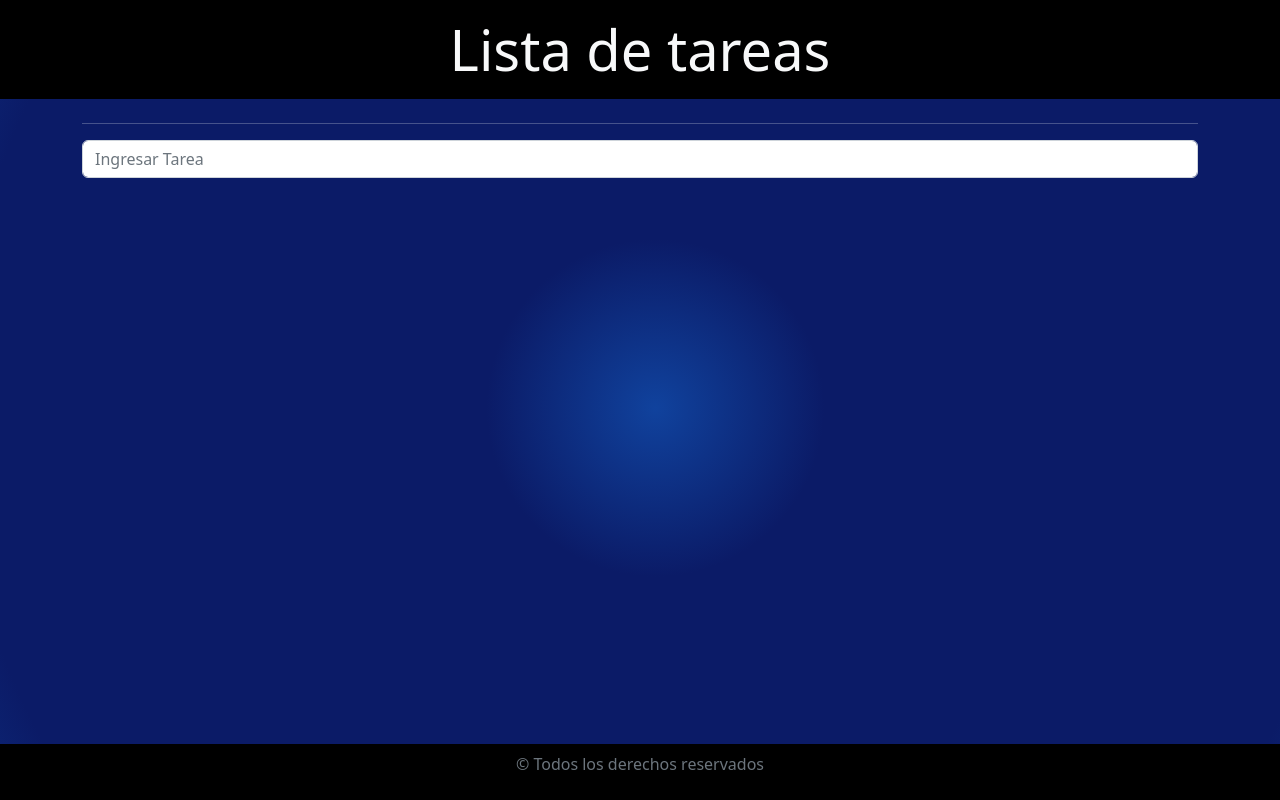
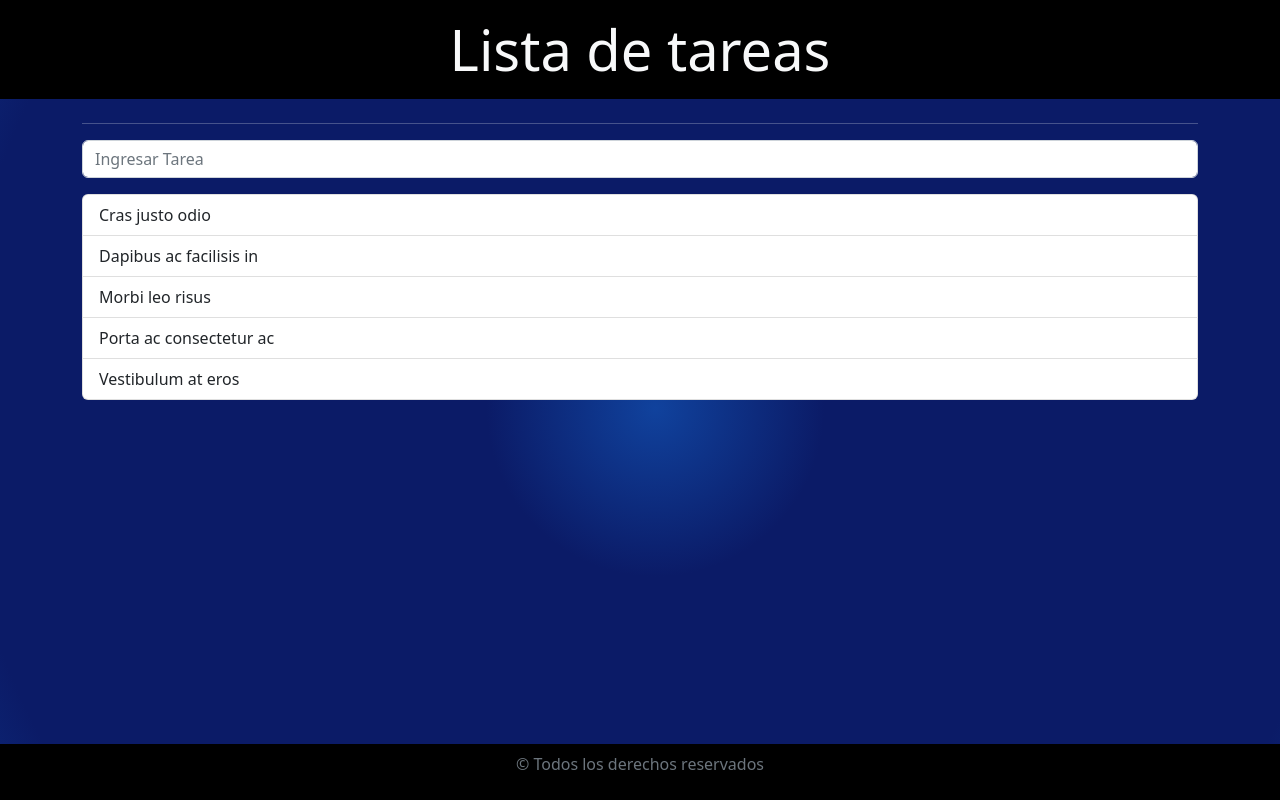
Before and after one commit to mariju92/ejercicio4react, a React (Vite) app: page / in a window 1280 px wide. Built offline with nearby package versions, Linux system fonts and the light colour scheme.

Commit message:
Se agrega el componente listaTareas

```diff
--- a/src/components/Formulario.jsx
+++ b/src/components/Formulario.jsx
@@ -1,14 +1,16 @@
 import Form from 'react-bootstrap/Form'
+import ListaTareas from './ListaTareas';
 
 function Formulario() {
     return (
-        <div>
+        <section>
             <Form>
                 <Form.Group className="mb-3" controlId="Tarea">
                     <Form.Control type="text" placeholder="Ingresar Tarea" />
                 </Form.Group>
             </Form>
-        </div>
+            <ListaTareas/>
+        </section>
     );
 }
 
--- /dev/null
+++ b/src/components/ListaTareas.jsx
@@ -0,0 +1,15 @@
+import { ListGroup } from "react-bootstrap";
+
+const ListaTareas = () => {
+    return (
+            <ListGroup>
+      <ListGroup.Item>Cras justo odio</ListGroup.Item>
+      <ListGroup.Item>Dapibus ac facilisis in</ListGroup.Item>
+      <ListGroup.Item>Morbi leo risus</ListGroup.Item>
+      <ListGroup.Item>Porta ac consectetur ac</ListGroup.Item>
+      <ListGroup.Item>Vestibulum at eros</ListGroup.Item>
+    </ListGroup>
+    );
+};
+
+export default ListaTareas;
```
